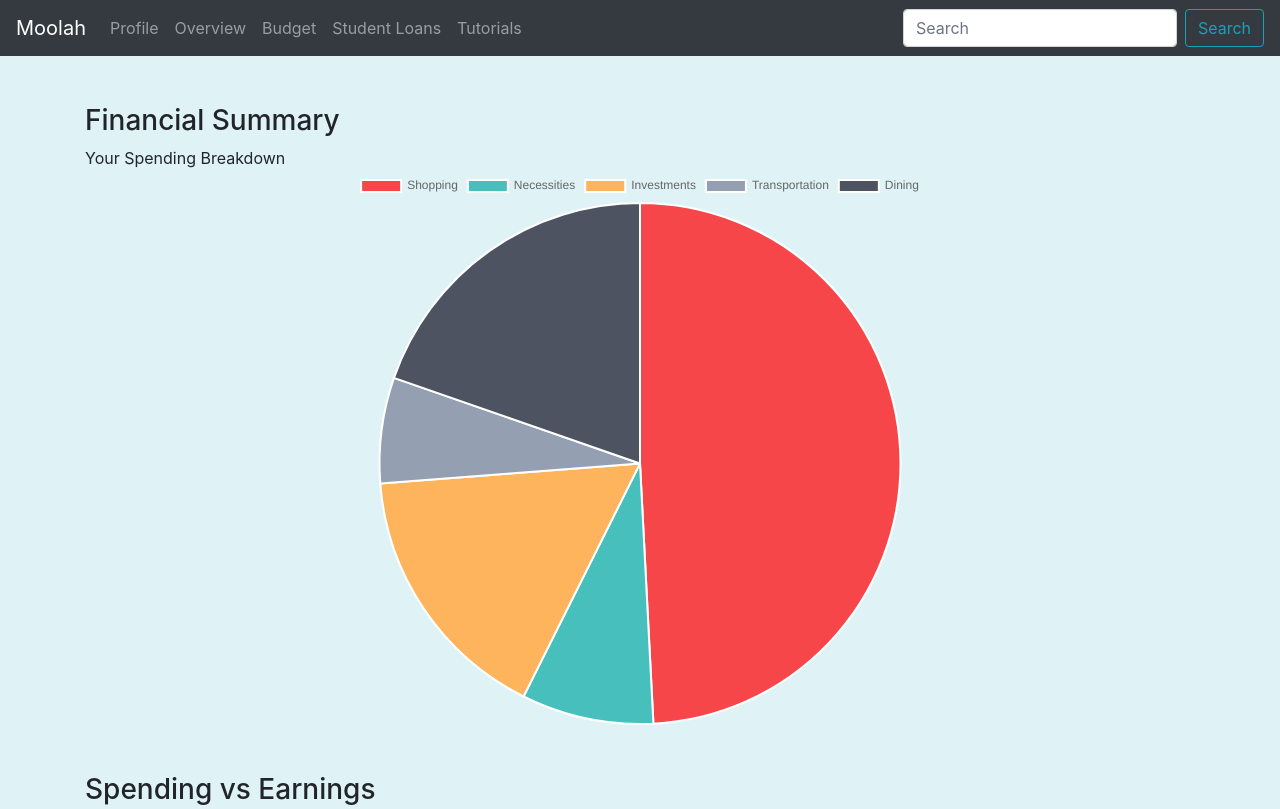
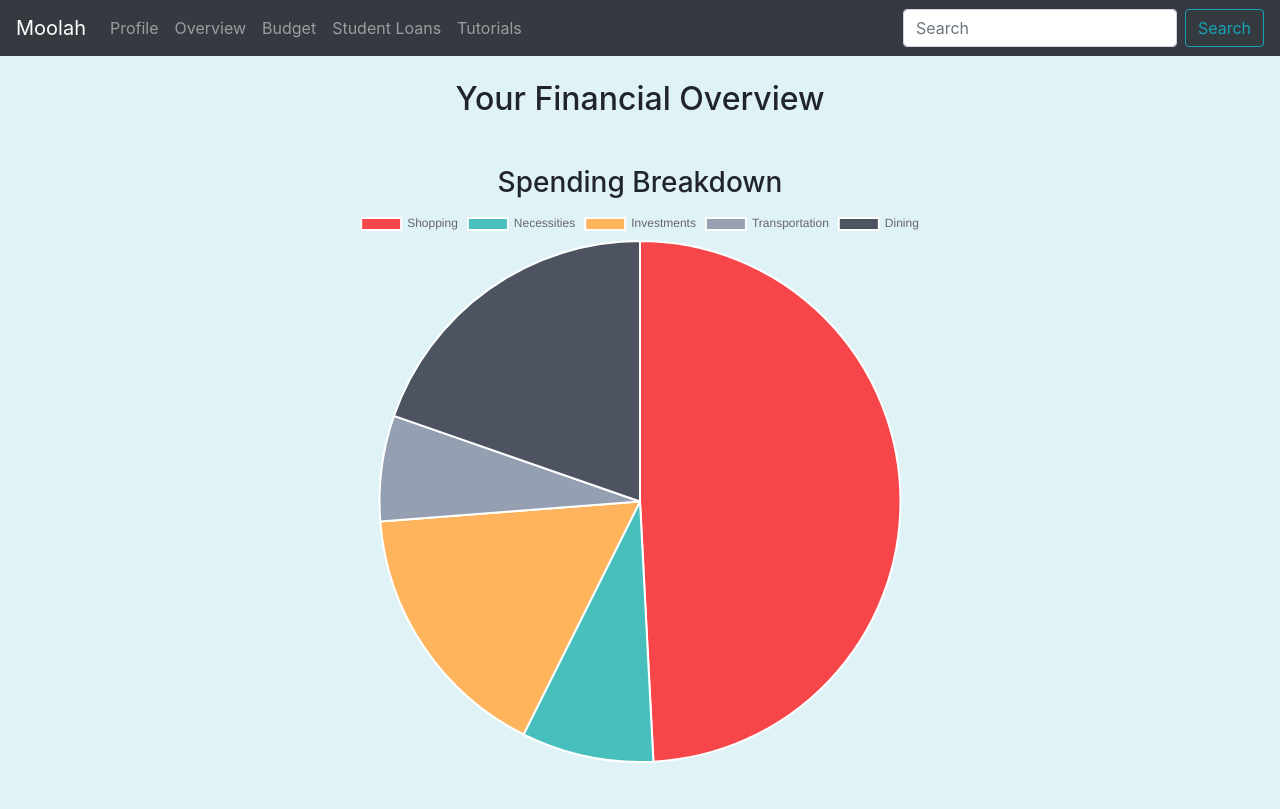
Before and after one commit to roshnib212/MoolahPrototype, a React app: page /overview in a window 1280 px wide. Shown: the top 809 px of the page. Built offline with nearby package versions, Linux system fonts and the light colour scheme.

Commit message:
formating

```diff
--- a/src/components/OverviewPage.js
+++ b/src/components/OverviewPage.js
@@ -138,17 +138,20 @@ lineState = {
 
   render(){
     return (
-      <div style={{backgroundColor:'#DFF3F7', height: '1800px'}}>
+      <div style={{backgroundColor:'#DFF3F7', height: '1800px'}} className="text-center">
         <MoolahNavBar />
+	<br></br>
+	<h2>Your Financial Overview</h2>
       <MDBContainer>
-        <h3 className="mt-5">Financial Summary</h3>
-	    Your Spending Breakdown
+        <h3 className="mt-5">Spending Breakdown</h3>
         <Pie data={this.pieState.dataPie} options={{ responsive: true }} />
       </MDBContainer>
+	<br></br>
       <MDBContainer>
         <h3 className="mt-5">Spending vs Earnings</h3>
         <Bar data={this.barState.dataBar} options={this.barState.barChartOptions} />
       </MDBContainer>
+	<br></br>
 <MDBContainer>
         <h3 className="mt-5">Savings</h3>
         <Line data={this.lineState.dataLine} options={{ responsive: true }} />
```
Also changed, not shown: src/stylesheets/index.css (line endings or trailing spaces).
